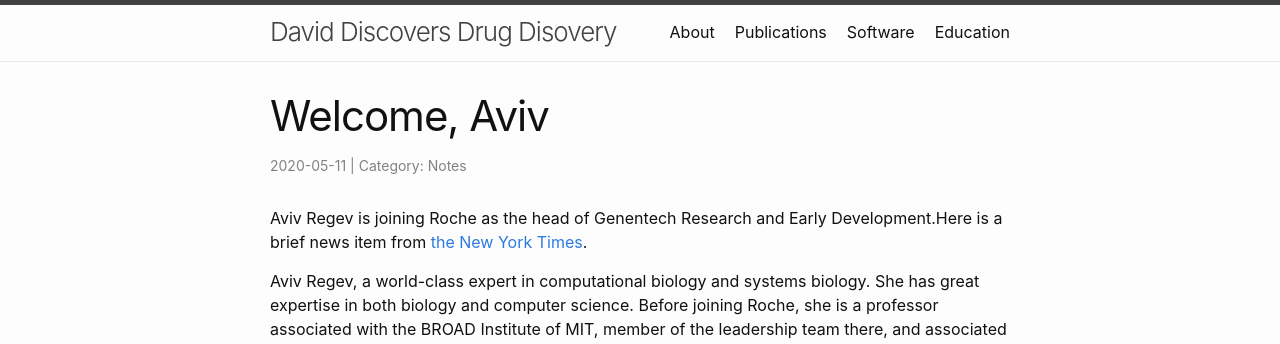
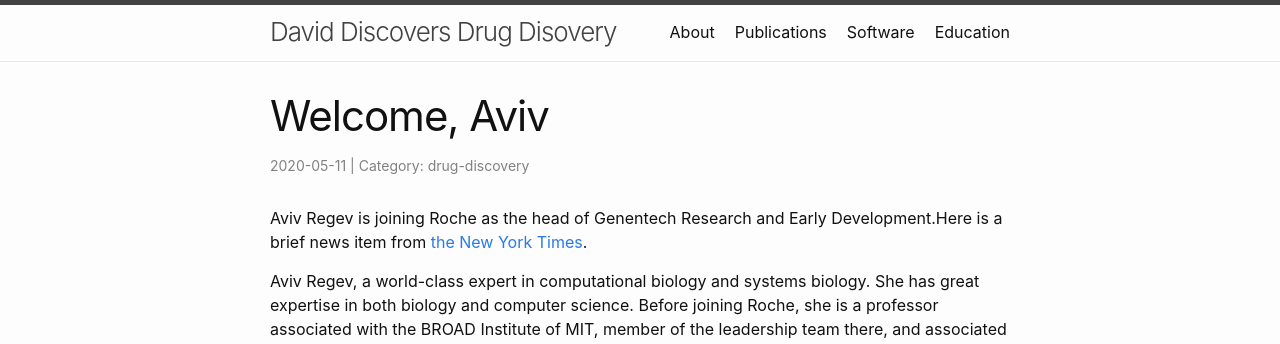
Before and after one commit to Accio/accio.github.io, a Jekyll site: the page built from _posts/2020-05-11-welcome-aviv.md, in a window 1280 px wide. Shown: the top 344 px of the page. Built offline with Jekyll 4.4.1, drawn with Linux system fonts in a browser that asks for light colours; comment, search, counter and statistics services are not loaded.

Commit message:
category changed to dd

```diff
--- a/_posts/2020-05-11-welcome-aviv.md
+++ b/_posts/2020-05-11-welcome-aviv.md
@@ -1,7 +1,7 @@
 ---
 layout: post
 title: Welcome, Aviv
-category: Notes
+category: drug-discovery
 ---
 
 Aviv Regev is joining Roche as the head of Genentech Research and Early
```
